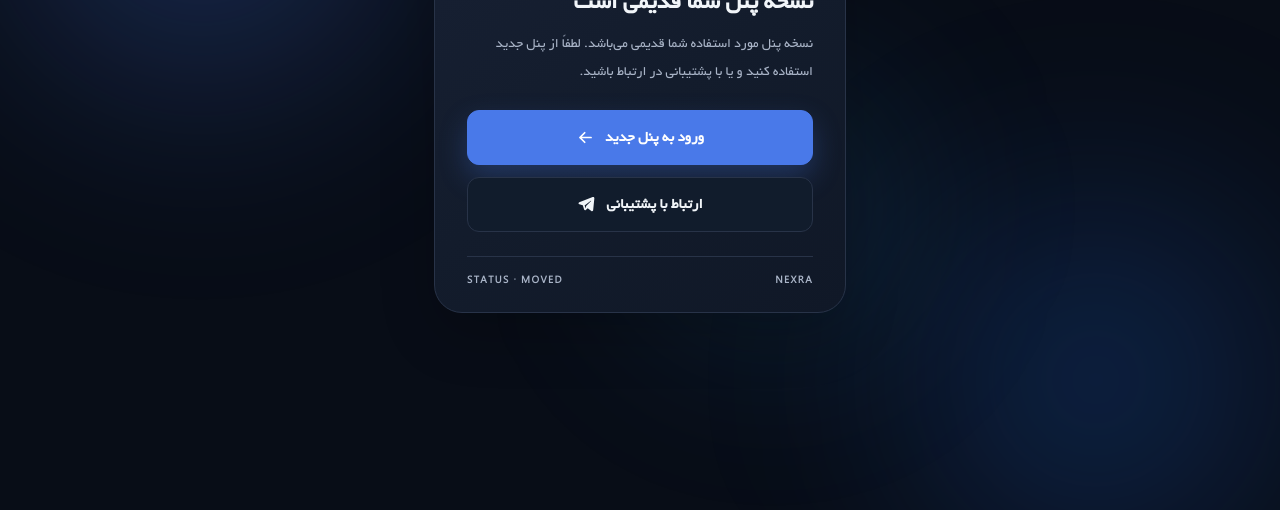
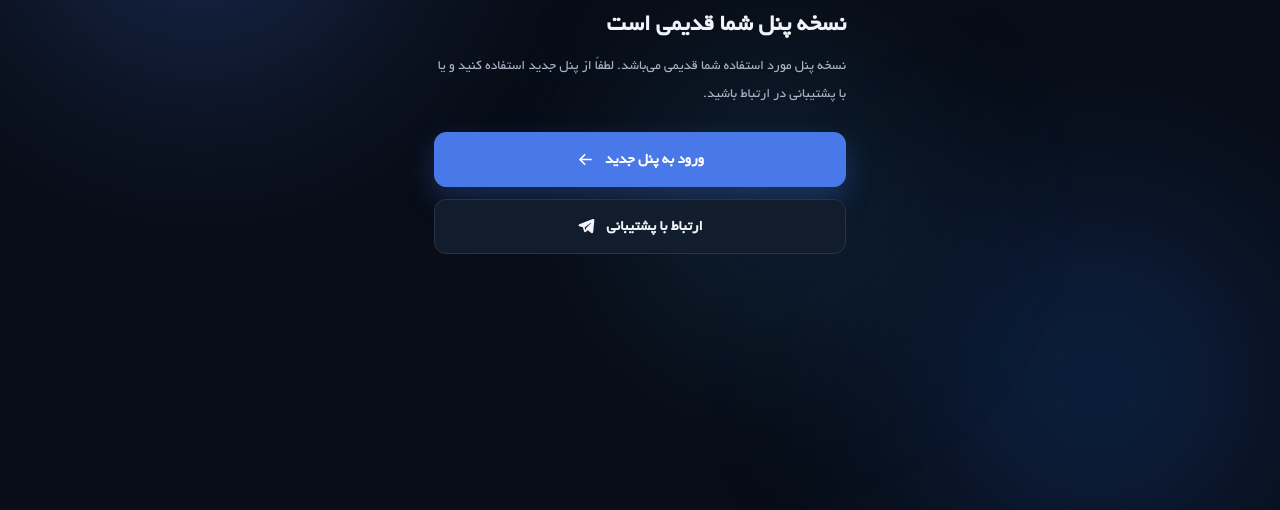
Before and after one commit to MHBehzadian/nexra-notice, a plain HTML site: page site/index.html in a window 1280 px wide. Shown: the part 290-800 px from the top of the page. Drawn offline with Linux system fonts and the light colour scheme.

Commit message:
Drop the card frame and footer

```diff
--- a/site/index.html
+++ b/site/index.html
@@ -42,9 +42,6 @@
             --primary: 222 78% 60%;
             --primary-foreground: 0 0% 100%;
             --brand-blue: 222 78% 60%;
-            --surface-gradient: linear-gradient(145deg, #172033 0%, #131c2c 50%, #101827 100%);
-            --surface-highlight: rgba(255, 255, 255, 0.04);
-            --surface-shadow: 0 22px 55px rgba(0, 0, 0, 0.2);
         }
 
         *,
@@ -115,11 +112,6 @@
         .card {
             width: 100%;
             max-width: 412px;
-            background: var(--surface-gradient);
-            border: 1px solid hsl(var(--border));
-            border-radius: 1.75rem;
-            padding: 36px 32px 24px;
-            box-shadow: inset 0 1px 0 0 var(--surface-highlight), var(--surface-shadow);
             position: relative;
             z-index: 1;
             margin: auto;
@@ -221,22 +213,8 @@
             box-shadow: 0 0 0 3px hsl(var(--brand-blue) / .35);
         }
 
-        .foot {
-            direction: ltr;
-            margin-top: 24px;
-            padding-top: 16px;
-            border-top: 1px solid hsl(var(--border));
-            display: flex;
-            justify-content: space-between;
-            font-size: 10px;
-            font-weight: 800;
-            letter-spacing: .14em;
-            text-transform: uppercase;
-            color: hsl(var(--muted-foreground));
-        }
 
         @media (max-width: 420px) {
-            .card { padding: 30px 22px 20px; }
             .title { font-size: 21px; }
         }
 
@@ -277,11 +255,6 @@
                     </svg>
                 </a>
             </div>
-
-            <div class="foot">
-                <span>Status · Moved</span>
-                <span>Nexra</span>
-            </div>
         </main>
     </div>
 </body>
```
